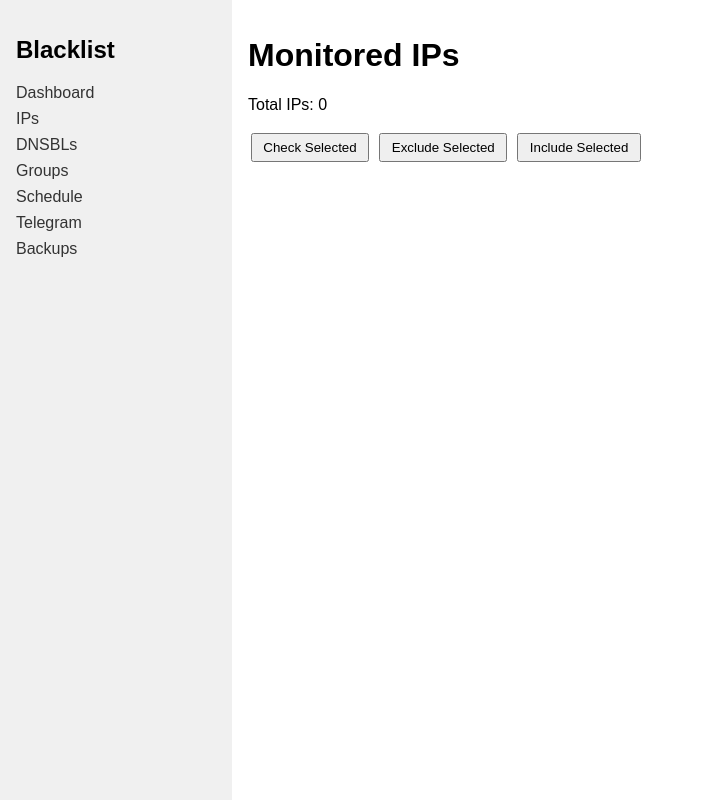
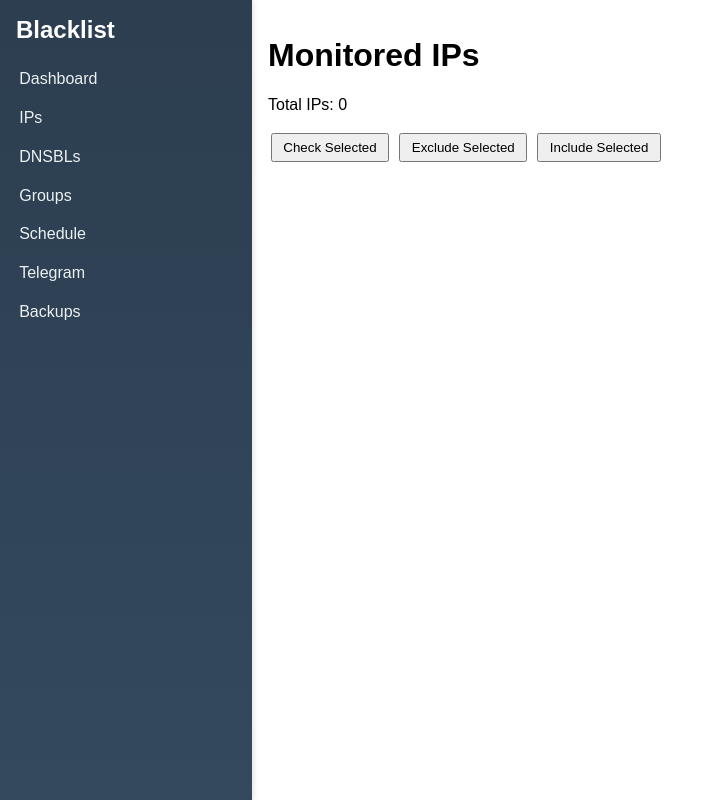
Before and after one commit to Lavine12/Bash, a Flask app: page / in a window 1280 px wide. Shown: the whole page, without its empty margins (0-724 px from the left). Run offline with Flask 3, Linux system fonts and the light colour scheme; data that the repository does not hold is empty.

Commit message:
Improve sidebar styling for a cleaner UI

```diff
--- a/blacklist_monitor/static/style.css
+++ b/blacklist_monitor/static/style.css
@@ -10,9 +10,16 @@ body {
 }
 
 .sidebar {
-    width: 200px;
-    background-color: #f0f0f0;
+    width: 220px;
+    background: linear-gradient(to bottom, #2c3e50, #34495e);
+    color: #fff;
     padding: 1em;
+    box-shadow: 2px 0 5px rgba(0,0,0,0.1);
+}
+
+.sidebar h2 {
+    color: #fff;
+    margin-top: 0;
 }
 
 .sidebar ul {
@@ -26,7 +33,14 @@ body {
 
 .sidebar a {
     text-decoration: none;
-    color: #333;
+    color: #ecf0f1;
+    display: block;
+    padding: 0.4em 0.2em;
+    border-radius: 4px;
+}
+
+.sidebar a:hover {
+    background-color: rgba(255,255,255,0.1);
 }
 
 .content {
```
